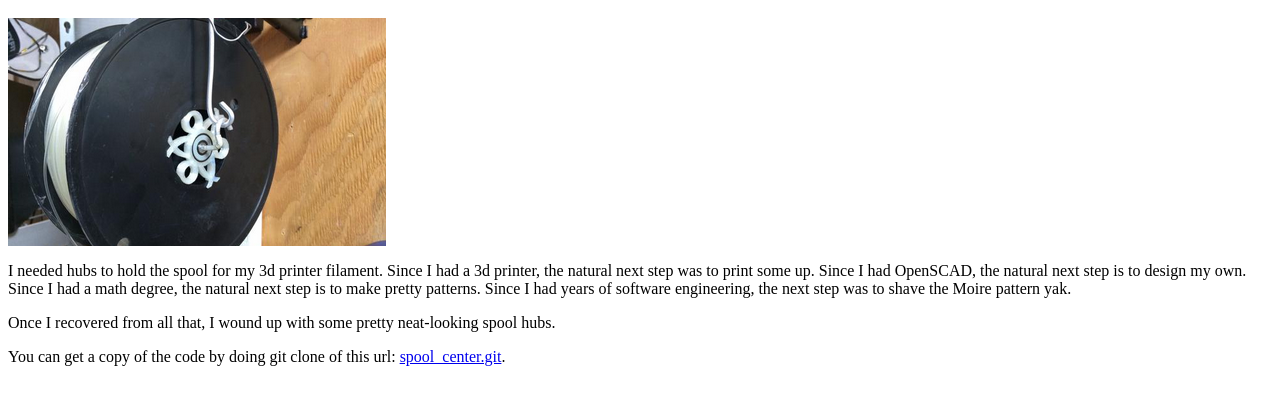
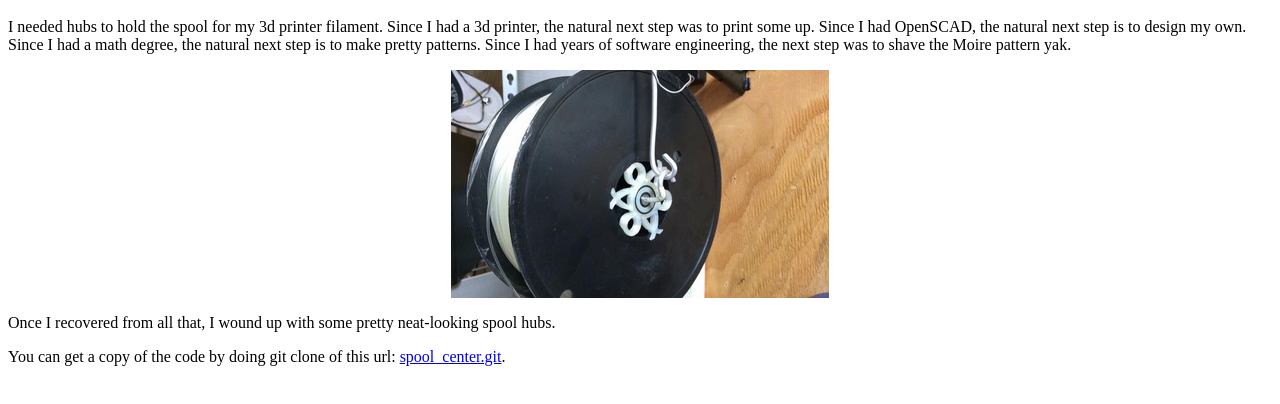
Before and after one commit to jbm9/spool_center, a plain HTML site: page web/index.html in a window 1280 px wide. Shown: the part 48-452 px from the top of the page. Drawn offline with Linux system fonts and the light colour scheme.

Commit message:
Move image around to make it prettier

```diff
--- a/web/index.html
+++ b/web/index.html
@@ -2,10 +2,10 @@
 
 <h1>Moire-pattern Spool Centers</h1>
 
-<img src="final_product.png">
 
 <p>I needed hubs to hold the spool for my 3d printer filament.  Since I had a 3d printer, the natural next step was to print some up.  Since I had OpenSCAD, the natural next step is to design my own.  Since I had a math degree, the natural next step is to make pretty patterns.  Since I had years of software engineering, the next step was to shave the Moire pattern yak.</p>
 
+<center><img src="final_product.png"></center>
 <p>Once I recovered from all that, I wound up with some pretty neat-looking spool hubs.</p>
 
 
```
